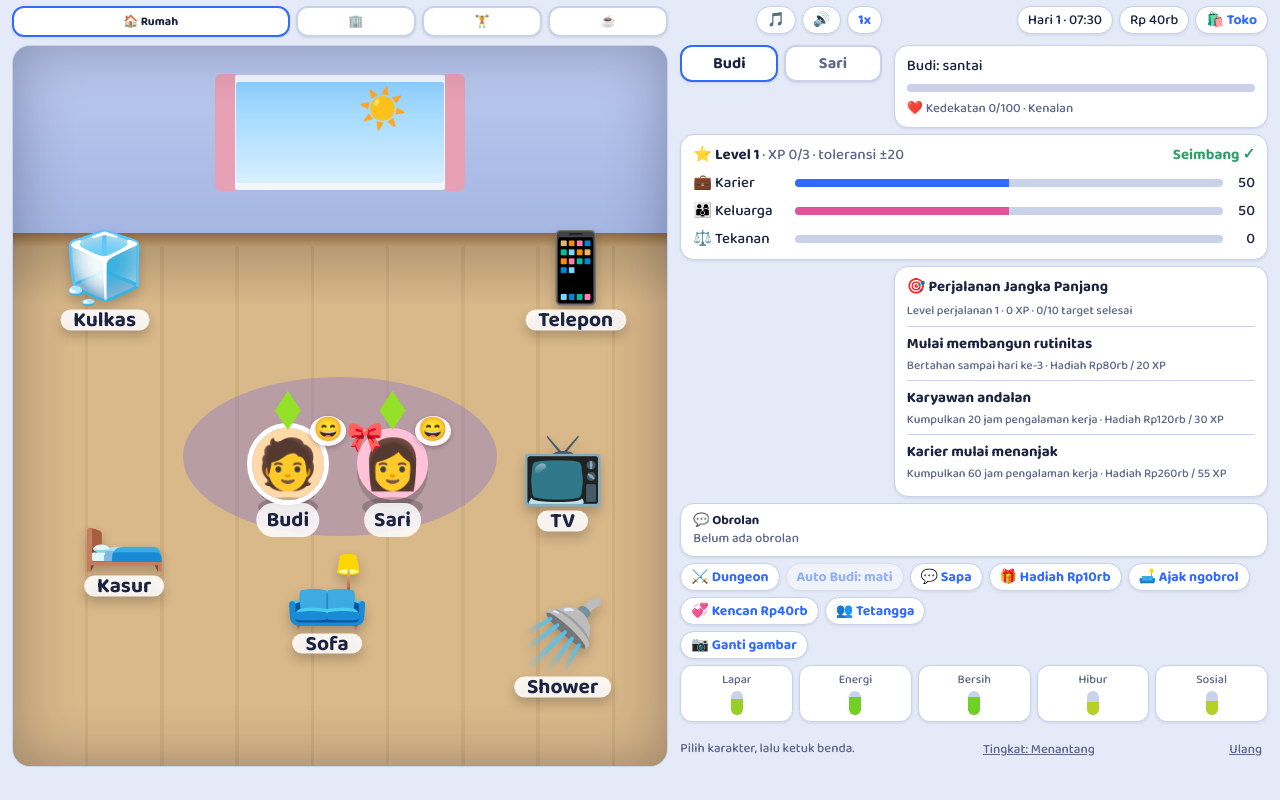
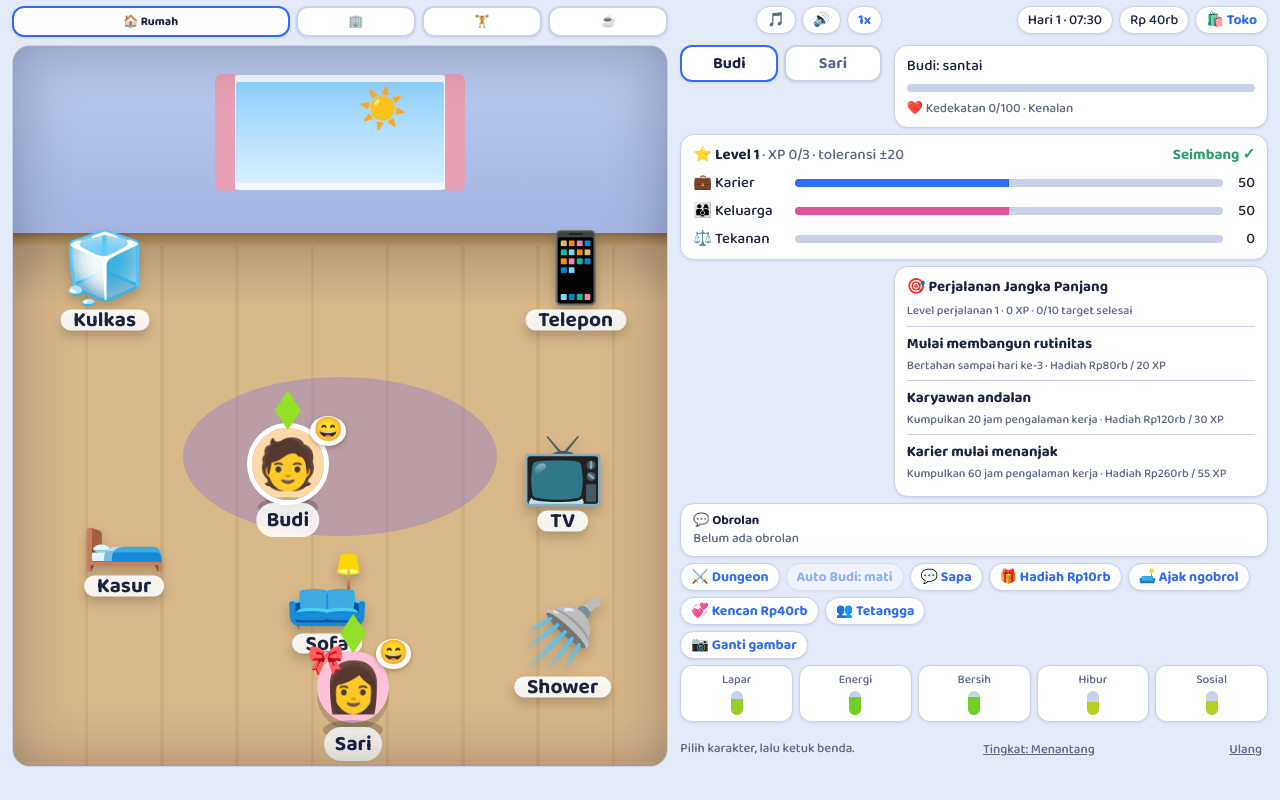
Before and after one commit to bronagerona/Rumah-mungil, a plain HTML site: page index.html in a window 1280 px wide. Drawn offline with Linux system fonts and the light colour scheme.

Commit message:
Restore Build 27 Sari AI movement fallback

```diff
--- a/index.html
+++ b/index.html
@@ -305,7 +305,7 @@ function checkLongProgress(){ensureLongProgress();let changed=false;for(const g
 /* ---------- jembatan keputusan AI lokal Sari ---------- */
 function sariActionAvailable(k){const o=OB[k];if(!o)return false;const locked=o.need||(o.buy?k:'');return (o.r|0)===(S.ch[1].rm|0)&&(!locked||!!S.up[locked])&&S.money>=cost(k)&&openNow(k)}
 function requestSariAI(){if(window.__sariAIThinking||!window.__sariAIReady||!window.ReactNativeWebView||!window.ReactNativeWebView.postMessage)return false;const c=S.ch[1],options=Object.keys(OB).filter(sariActionAvailable).map(k=>({key:k,name:OB[k].n,object:OB[k].l,cost:cost(k),duration:OB[k].m}));if(!options.length)return false;window.__sariAIThinking=true;window.ReactNativeWebView.postMessage(JSON.stringify({type:'sari_decision_request',context:{needs:c.n,money:Math.floor(S.money),hour:Math.floor((S.t%1440)/60),day:Math.floor(S.t/1440)+1,room:(c.rm|0)===0?'rumah':String(c.rm),relationship:Math.floor(S.rel),currentAction:R[1].cur?OB[R[1].cur.k].n:'santai',request:window.__sariPendingRequest||'',options}}));return true}
-window.__receiveSariAI=function(result){window.__sariAIThinking=false;if(R[1].cur)return;if(!result||!sariActionAvailable(result.action)){window.__sariPendingRequest='';R[1].idle=20;return}window.__sariPendingRequest='';if(typeof result.dialogue==='string'&&result.dialogue.trim())say(1,result.dialogue.trim().slice(0,100),2600);go(1,result.action)};
+window.__receiveSariAI=function(result){window.__sariAIThinking=false;if(R[1].cur)return;if(!result||!sariActionAvailable(result.action)){window.__sariPendingRequest='';R[1].idle=0;auto(1);return}window.__sariPendingRequest='';R[1].idle=0;if(typeof result.dialogue==='string'&&result.dialogue.trim())say(1,result.dialogue.trim().slice(0,100),2600);go(1,result.action)};
 
 function tick(){if(S.over)return;
   const dt=.6*speed;S.t+=dt;const dn=Math.floor(S.t/1440);if(dn>(S.day|0))newDay(dn);petTick(dt);kidTick(dt);nbTick(dt);chatTick();balTick(dt);locTick(dt);if(++gt%20===0){goals();checkLongProgress()}
@@ -324,7 +324,7 @@ function tick(){if(S.over)return;
     const low=Math.min(...Object.values(c.n)),bub=r.el.querySelector('.bub');
     if(!r.cur&&low<30&&!bub.classList.contains('show')){const k=Object.keys(c.n).find(x=>c.n[x]===low);
       say(i,{lapar:'Perutku keroncongan…',energi:'Capek banget…',bersih:'Perlu mandi…',hibur:'Bosan…',sosial:'Kesepian…'}[k],2500)}
-    if(!r.cur){r.idle=(r.idle||0)+1;if(c.auto&&r.idle>25){if(i===1){if(!window.__sariAIThinking&&!requestSariAI())r.idle=20}else auto(i)}}else r.idle=0;
+    if(!r.cur){r.idle=(r.idle||0)+1;if(c.auto&&r.idle>25){if(i===1){if(!window.__sariAIThinking&&!requestSariAI())auto(i)}else auto(i)}}else r.idle=0;
   });
   render();
   if(Date.now()-lastSave>2000){lastSave=Date.now();try{localStorage.setItem('rumahmungil2',JSON.stringify(S))}catch(e){}}
```
